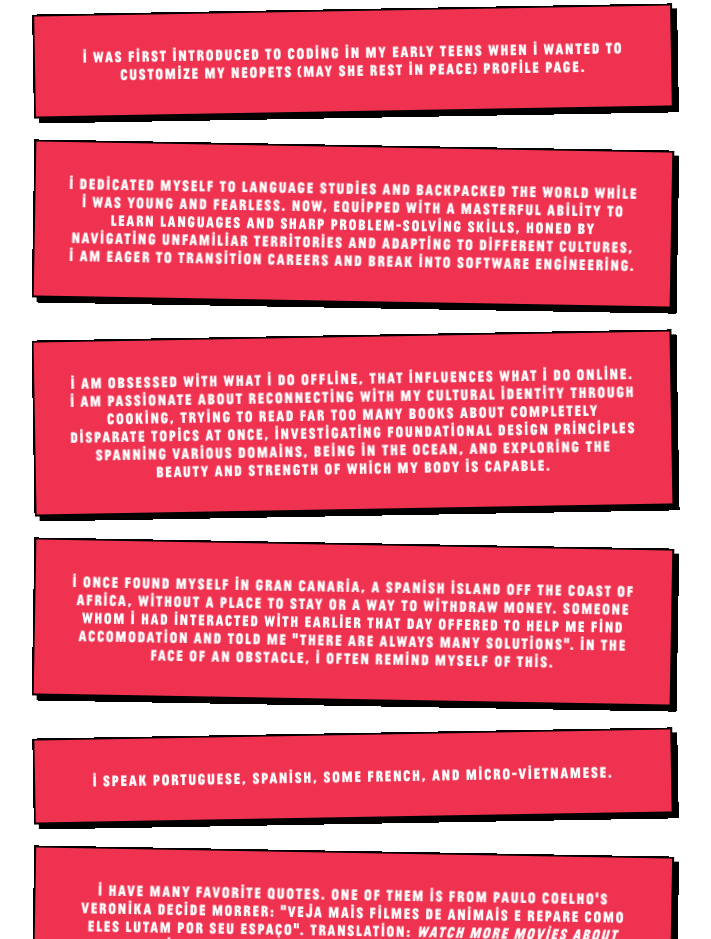
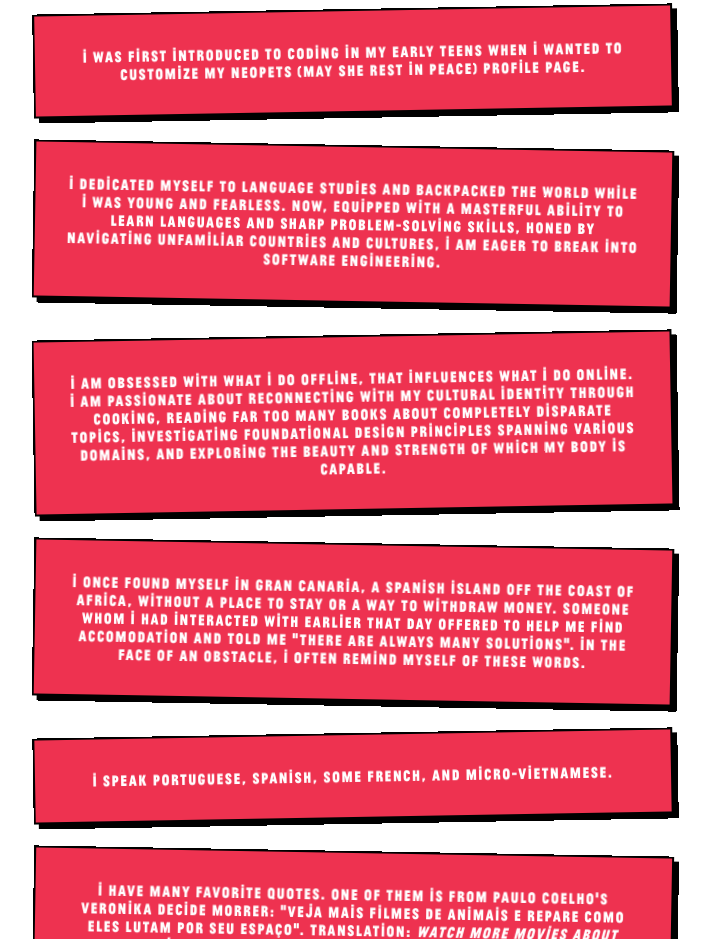
Before and after one commit to elisetvy/personal_website, a plain HTML site: page index.html in a window 1280 px wide. Shown: the part 871-1810 px from the top of the page, without its empty margins (287-998 px from the left). Drawn offline with Linux system fonts and the light colour scheme.

Commit message:
Edit #about

```diff
--- a/index.html
+++ b/index.html
@@ -34,22 +34,20 @@
       profile page.</div>
     <div class="about_card rotate-pos">I dedicated myself to language studies and backpacked the world while I was young
       and fearless. Now, equipped with a masterful ability to learn languages and sharp problem-solving skills, honed
-      by navigating unfamiliar territories and adapting to different cultures, I am eager to transition careers and
-      break into software
+      by navigating unfamiliar countries and cultures, I am eager to break into software
       engineering.
     </div>
     <div class="about_card rotate-neg">I am obsessed with what I do offline, that influences what I do online. I am
-      passionate about reconnecting with my cultural identity through cooking, trying to read far too many books about
+      passionate about reconnecting with my cultural identity through cooking, reading far too many books about
       completely
-      disparate topics at once, investigating foundational design principles spanning various domains, being in the
-      ocean, and exploring the
+      disparate topics, investigating foundational design principles spanning various domains, and exploring the
       beauty and strength of which my body is capable. </div>
     <div class="about_card rotate-pos">I once found myself in Gran Canaria, a Spanish Island off the coast of Africa,
       without a
       place to stay or a way to withdraw money. Someone whom I had interacted with earlier that day offered to help me
       find
       accomodation and told me "there are always many solutions". In the face of an obstacle, I often remind myself of
-      this.</div>
+      these words.</div>
     <div class="about_card rotate-neg">I speak Portuguese, Spanish, some French, and micro-Vietnamese.</div>
     <div class="about_card rotate-pos">I have many favorite quotes. One of them is from Paulo Coelho's Veronika Decide
       Morrer:
```
